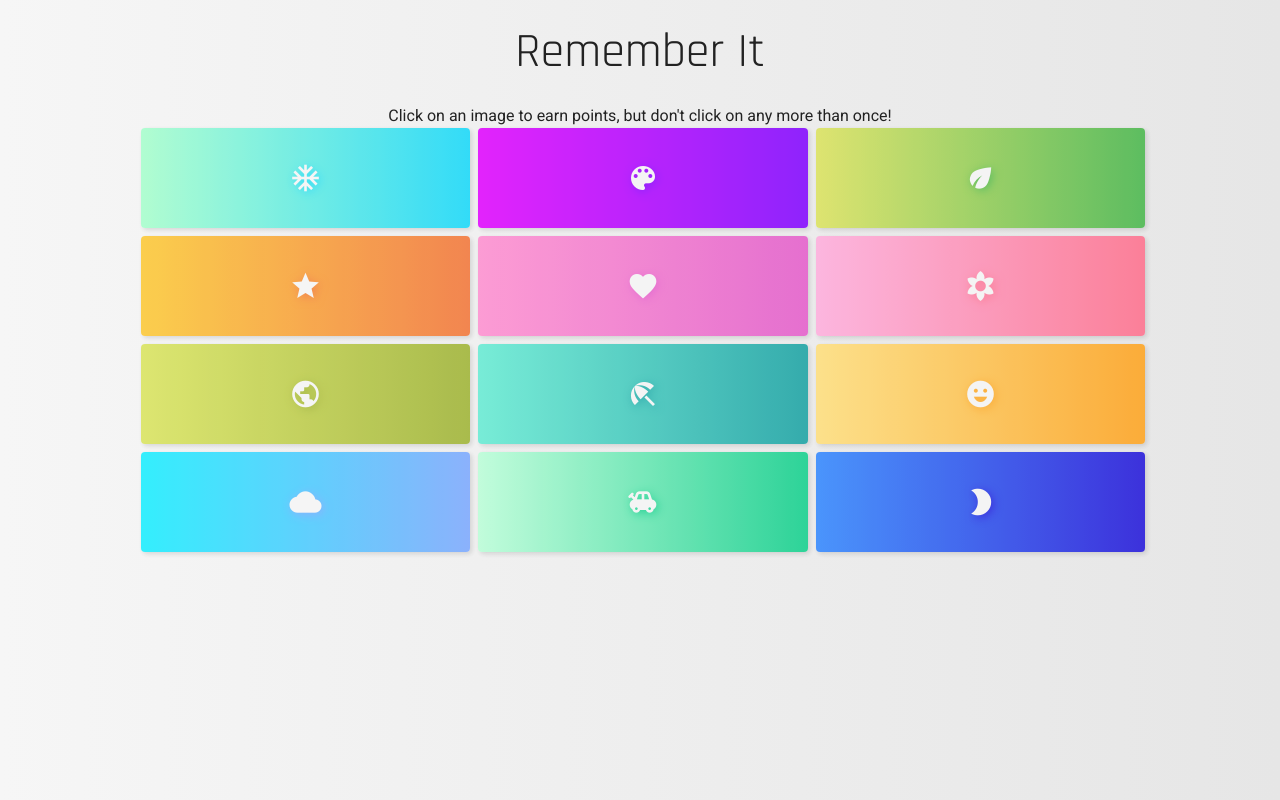
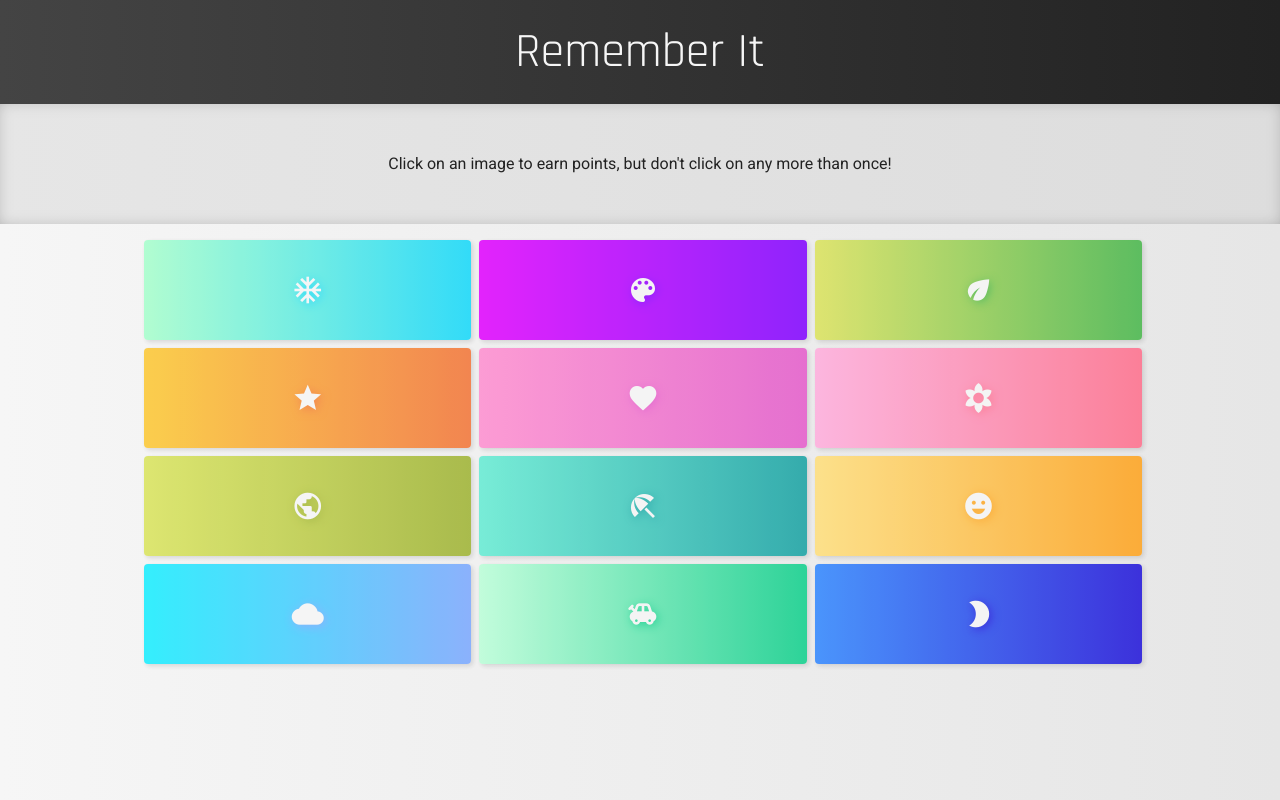
Before and after one commit to acarlie/remember_it, a React (Create React App) app: page / in a window 1280 px wide. Built offline with nearby package versions, Linux system fonts and the light colour scheme.

Commit message:
Created modules, styled modules

```diff
--- a/src/assets/css/variables.css
+++ b/src/assets/css/variables.css
@@ -1,12 +1,10 @@
 :root{
-    /* --color-primary: #0000ff;
-    --color-secondary: ; */
     --color-neutral-light: #f6f6f6;
     --color-neutral-dim: #e6e6e6;
     --color-black:#222;
     --margin-sm: .5em;
     --margin: 1em;
-    --margin-lg: 1.5em;
+    --margin-lg: 2em;
     --radius: .25em;
     --shadow: 2px 2px 5px rgba(0,0,0,.15);
 }
--- a/src/components/App/App.js
+++ b/src/components/App/App.js
@@ -1,4 +1,9 @@
 import React, { Component } from 'react';
+
+// Components
+import Header from '../Header/Header';
+import Container from '../Container/Container';
+import Jumbotron from '../Jumbotron/Jumbotron';
 import CardContainer from '../Card/Card-Container';
 
 // Data
@@ -11,6 +16,7 @@ import '../../assets/css/typography.css';
 import styles from './App.module.scss';
 
 class App extends Component {
+
     constructor (props) {
         super(props);
         this.state = {
@@ -23,18 +29,15 @@ class App extends Component {
     render () {
         return (
             <div className={styles['app']}>
-                <div className={styles['container']}>
-                    <header className={styles['header']}>
-                        <h1 className='text-center'>Remember It</h1>
-                    </header>
-                    <main>
-                        <section className='text-center'>
-                            Click on an image to earn points, but don't click on any more than once!
-                        </section>
+                <Header />
+                <main>
+                    <Jumbotron>
+                        Click on an image to earn points, but don't click on any more than once!
+                    </Jumbotron>
+                    <Container>
                         <CardContainer colors={this.state.colors} />
-
-                    </main>
-                </div>
+                    </Container>
+                </main>
             </div>
         );
     }
--- a/src/components/App/App.module.scss
+++ b/src/components/App/App.module.scss
@@ -3,26 +3,4 @@
     background: -webkit-linear-gradient(to left, var(--color-neutral-dim), var(--color-neutral-light));
     background: linear-gradient(to left, var(--color-neutral-dim), var(--color-neutral-light));
     min-height: 100vh;
-    padding: 1em;
 }
-
-.container {
-    width: 90%;
-    margin: 0 auto;
-}
-
-.header {
-    margin-bottom: var(--margin);
-}
-
-@media only screen and (min-width: 768px) {
-    .container {
-        width: 80%;
-    }
-}
-
-@media only screen and (min-width: 1400px) {
-    .container {
-        width: 50%;
-    }
-}
--- a/src/components/Card/Card.module.scss
+++ b/src/components/Card/Card.module.scss
@@ -28,5 +28,6 @@
         grid-template-columns: repeat(3, 33%);
         grid-column-gap: var(--margin-sm);
         grid-row-gap: var(--margin-sm);
+        padding: var(--margin);
     }
 }
--- /dev/null
+++ b/src/components/Container/Container.js
@@ -0,0 +1,14 @@
+import React, { Component } from 'react';
+import styles from './Container.module.scss';
+
+class Container extends Component {
+    render () {
+        return (
+            <div className={styles['container']}>
+                {this.props.children}
+            </div>
+        );
+    }
+}
+
+export default Container;
--- /dev/null
+++ b/src/components/Container/Container.module.scss
@@ -0,0 +1,16 @@
+.container {
+    width: 90%;
+    margin: 0 auto;
+}
+
+@media only screen and (min-width: 768px) {
+    .container {
+        width: 80%;
+    }
+}
+
+@media only screen and (min-width: 1400px) {
+    .container {
+        width: 50%;
+    }
+}
--- /dev/null
+++ b/src/components/Header/Header.js
@@ -0,0 +1,17 @@
+import React, { Component } from 'react';
+import Container from '../Container/Container';
+import styles from './Header.module.scss';
+
+class Header extends Component {
+    render () {
+        return (
+            <header className={styles['header']}>
+                <Container>
+                    <h1 className='text-center'>Remember It</h1>
+                </Container>
+            </header>
+        );
+    }
+}
+
+export default Header;
--- /dev/null
+++ b/src/components/Header/Header.module.scss
@@ -0,0 +1,8 @@
+.header {
+    color: var(--color-neutral-light);
+    background: var(--color-black);
+    background: -webkit-linear-gradient(to right, #444, var(--color-black));
+    background: linear-gradient(to right, #444, var(--color-black));
+    box-shadow: var(--shadow);
+    padding: var(--margin);
+}
--- /dev/null
+++ b/src/components/Jumbotron/Jumbotron.js
@@ -0,0 +1,17 @@
+import React, { Component } from 'react';
+import Container from '../Container/Container';
+import styles from './Jumbotron.module.scss';
+
+class Jumbotron extends Component {
+    render () {
+        return (
+            <section className={`text-center ${styles['jumbotron']}`}>
+                <Container>
+                    {this.props.children}
+                </Container>
+            </section>
+        );
+    }
+}
+
+export default Jumbotron;
--- /dev/null
+++ b/src/components/Jumbotron/Jumbotron.module.scss
@@ -0,0 +1,7 @@
+.jumbotron{
+    background: #ddd;
+    background: -webkit-linear-gradient(to right, var(--color-neutral-dim), #ddd);
+    background: linear-gradient(to right, var(--color-neutral-dim), #ddd);
+    padding: 3em;
+    box-shadow: 0px 0px 20px -10px rgba(0,0,0,.5) inset;
+}
```
Also changed, not shown: src/assets/data/colors.js (+0 -11 lines).
